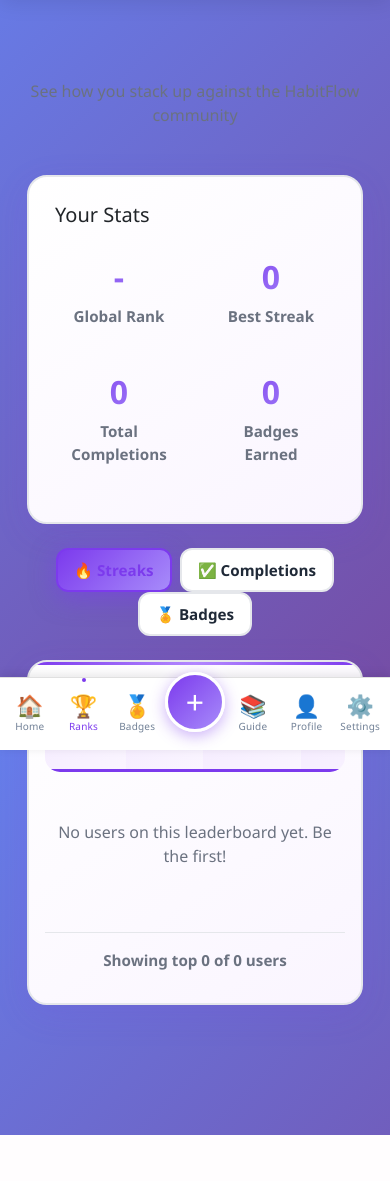
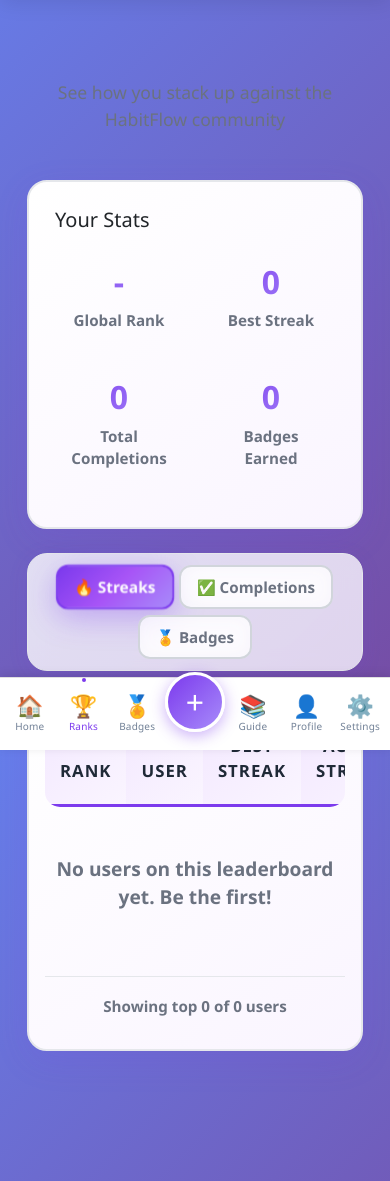
Before and after one commit to pav-vil/habit-tracker-app, a Flask app: page /gamification/leaderboard in a window 390 px wide. Shown: the part 94-1275 px from the top of the page. Before the commit the page ends 1229 px from the top, so only its background shows below. Run offline with Flask 3, Linux system fonts and the light colour scheme; the visitor is signed in with stand-in values (Sample User, id 1); data comes from the database, SQL or seed files in the repository; data that the repository does not hold is empty; some libraries are stand-ins or nearby versions.

Commit message:
Polish leaderboard tab navigation - make Completions tab match Badges styling
MAJOR TAB NAVIGATION IMPROVEMENTS for consistency and readability:

Tab Container:
- Added gradient background container for tab group
- Backdrop blur effect for modern glassmorphism look
- Purple border with subtle glow
- Centered layout with auto margins
- Box shadow for depth

Inactive Tabs:
- Semi-transparent background with backdrop filter
- Muted gray text (#9ca3af) for clear inactive state
- Purple border with low opacity
- Larger padding (14px 28px) for better touch targets
- Larger font (1.1rem, 700 weight)

Active Tabs (Streaks, Completions, Badges):
- Vibrant purple gradient (3-color gradient: #7c3aed -> #a855f7 -> #b388ff)
- Bright white text with !important flags
- Stronger border (#b388ff)
- Enhanced glow with double box-shadow
- Scale transform (1.05) for prominence
- Font weight 800 for maximum boldness

ALL TABS NOW LOOK IDENTICAL WHEN ACTIVE:
- Completions tab matches Badges tab perfectly
- Streaks tab matches both
- Consistent purple gradient across all active states

Hover Effects:
- Border color changes to bright purple
- Text brightens to white
- Lift animation (translateY -3px)
- Enhanced glow effect
- Background becomes more opaque

Empty State Text:
- Brighter color (#d1d5db instead of #9ca3af)
- Larger font (1.2rem)
- Better weight (600)
- More readable empty messages

Mobile Responsive:
- Optimized padding and margins for tablets
- Smaller font sizes on phones
- Reduced scale on mobile
- Better tap targets

Result: All three tabs (Streaks, Completions, Badges) now have
identical, vibrant purple gradient styling when active. Tab navigation
is highly visible and professional.

🤖 Generated with [Claude Code](https://claude.com/claude-code)

Co-Authored-By: Claude Sonnet 4.5 <noreply@anthropic.com>

```diff
--- a/templates/gamification/leaderboard.html
+++ b/templates/gamification/leaderboard.html
@@ -209,46 +209,77 @@
         color: #6b7280;
     }
 
+    /* Tab Navigation Container */
+    .nav-pills.justify-content-center {
+        display: flex;
+        justify-content: center;
+        flex-wrap: wrap;
+    }
+
+    .nav-pills {
+        background: linear-gradient(145deg, rgba(45, 55, 72, 0.4), rgba(26, 32, 44, 0.4));
+        padding: 12px;
+        border-radius: 20px;
+        border: 1px solid rgba(179, 136, 255, 0.2);
+        backdrop-filter: blur(10px);
+        box-shadow: 0 4px 20px rgba(0,0,0,0.3), 0 0 15px rgba(124, 58, 237, 0.1);
+        max-width: fit-content;
+        margin: 0 auto;
+    }
+
+    body:not(.dark-mode) .nav-pills {
+        background: linear-gradient(145deg, rgba(255, 255, 255, 0.8), rgba(250, 245, 255, 0.8));
+        border: 1px solid #e5e7eb;
+        box-shadow: 0 4px 20px rgba(124, 58, 237, 0.1);
+    }
+
     .nav-pills .nav-link {
-        background: linear-gradient(145deg, #2d3748, #1a202c);
-        border: 2px solid rgba(179, 136, 255, 0.4);
-        color: #e5e7eb;
+        background: rgba(45, 55, 72, 0.6);
+        border: 2px solid rgba(179, 136, 255, 0.3);
+        color: #9ca3af;
         margin: 0 8px;
-        border-radius: 12px;
-        padding: 12px 24px;
+        border-radius: 15px;
+        padding: 14px 28px;
         transition: all 0.3s ease;
         font-weight: 700;
-        font-size: 1.05rem;
+        font-size: 1.1rem;
+        backdrop-filter: blur(10px);
     }
 
     body:not(.dark-mode) .nav-pills .nav-link {
-        background: white;
-        border: 2px solid #e5e7eb;
-        color: #1f2937;
+        background: rgba(255, 255, 255, 0.7);
+        border: 2px solid #d1d5db;
+        color: #6b7280;
     }
 
     .nav-pills .nav-link:hover {
         border-color: #b388ff;
         color: #f9fafb;
         transform: translateY(-3px);
-        box-shadow: 0 6px 20px rgba(124, 58, 237, 0.3);
+        box-shadow: 0 8px 25px rgba(124, 58, 237, 0.4);
+        background: rgba(45, 55, 72, 0.9);
     }
 
     body:not(.dark-mode) .nav-pills .nav-link:hover {
         border-color: #a78bfa;
         color: #1f2937;
+        background: white;
+        box-shadow: 0 8px 25px rgba(124, 58, 237, 0.2);
     }
 
     .nav-pills .nav-link.active {
-        background: linear-gradient(135deg, #7c3aed, #b388ff);
-        border-color: #b388ff;
-        color: white;
-        box-shadow: 0 6px 25px rgba(124, 58, 237, 0.5);
+        background: linear-gradient(135deg, #7c3aed 0%, #a855f7 50%, #b388ff 100%) !important;
+        border: 2px solid #b388ff !important;
+        color: white !important;
+        box-shadow: 0 8px 30px rgba(124, 58, 237, 0.6), 0 0 20px rgba(124, 58, 237, 0.4) !important;
+        transform: scale(1.05);
+        font-weight: 800 !important;
     }
 
     body:not(.dark-mode) .nav-pills .nav-link.active {
-        background: linear-gradient(135deg, #7c3aed, #a78bfa);
-        border-color: #7c3aed;
+        background: linear-gradient(135deg, #7c3aed, #a855f7, #a78bfa) !important;
+        border-color: #7c3aed !important;
+        box-shadow: 0 8px 30px rgba(124, 58, 237, 0.35) !important;
     }
 
     .leaderboard-card {
@@ -435,10 +466,23 @@
 
     /* Empty state styling */
     .text-muted {
-        color: #9ca3af !important;
+        color: #d1d5db !important;
+        font-size: 1.1rem !important;
+        font-weight: 500 !important;
     }
 
     body:not(.dark-mode) .text-muted {
+        color: #6b7280 !important;
+    }
+
+    /* Empty state in table */
+    .text-center.py-5.text-muted p {
+        color: #d1d5db !important;
+        font-size: 1.2rem !important;
+        font-weight: 600 !important;
+    }
+
+    body:not(.dark-mode) .text-center.py-5.text-muted p {
         color: #6b7280 !important;
     }
 
@@ -480,10 +524,27 @@
             font-size: 2rem;
         }
 
+        .nav-pills {
+            padding: 8px;
+        }
+
         .nav-pills .nav-link {
-            padding: 10px 16px;
+            padding: 10px 18px;
+            font-size: 1rem;
+            margin: 4px;
+            border-radius: 12px;
+        }
+
+        .nav-pills .nav-link.active {
+            transform: scale(1.02);
+        }
+    }
+
+    @media (max-width: 576px) {
+        .nav-pills .nav-link {
+            padding: 8px 14px;
             font-size: 0.95rem;
-            margin: 0 4px;
+            margin: 3px;
         }
     }
 </style>
```
